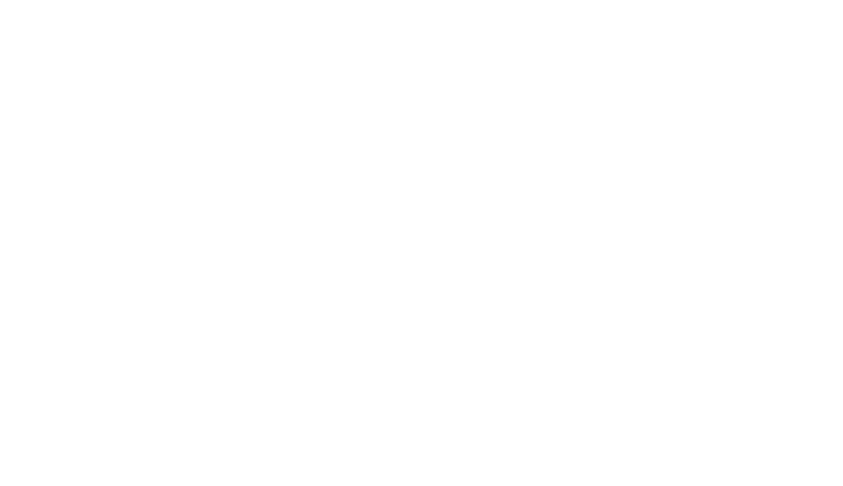
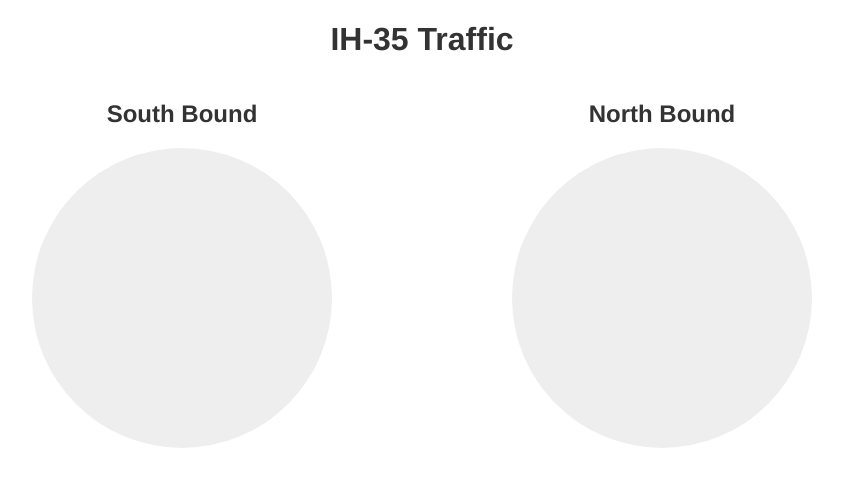
Before and after one commit to una/Austin-Traffic-Bite, a plain HTML site: page index.html in a window 1280 px wide. Shown: the whole page, without its empty margins (218-1061 px from the left). Drawn offline with Linux system fonts and the light colour scheme; some packages are replaced by stand-ins of ours.

Commit message:
removing g map and adding first design

```diff
--- a/index.html
+++ b/index.html
@@ -4,28 +4,72 @@
     <meta name="viewport" content="initial-scale=1.0, user-scalable=no" />
     <style type="text/css">
       html { height: 100% }
-      body { height: 100%; margin: 0; padding: 0 }
-      #map-canvas { height: 100% }
+      body {
+      	height: 100%;
+      	margin: 0;
+      	padding: 0;
+      	font-family: 'Helvetica Neue', helvetica, sans-serif;
+		background-color: #FFF;
+		color: #333;
+      }
+
+      .container {
+      	position: relative;
+      	margin: 0 auto;
+      	max-width: 960px;
+      	height: 100%;
+      	width: 100%;
+      }
+
+      .center {
+      	text-align: center;
+      }
+
+      .circle {
+      	height: 300px;
+      	width: 300px;
+      	border-radius: 50%;
+      	background-color: #EEE;
+      	margin: 0 auto;
+      }
+
+      .row {
+      	position: relative;
+      	width: 100%;
+      }
+
+      .col-1-2 {
+      	float: left;
+      	width: 49.999%
+      }
+
     </style>
     <script type="text/javascript"
       src="https://maps.googleapis.com/maps/api/js?key=">
     </script>
-    <script type="text/javascript">
-      function initialize() {
-        var mapOptions = {
-          center: new google.maps.LatLng(30.2500, -97.750),
-          zoom: 13
-        };
-        window.map = new google.maps.Map(document.getElementById("map-canvas"),
-            mapOptions);
-      }
-      google.maps.event.addDomListener(window, 'load', initialize);
-    </script>
+
   </head>
   <body>
-    <div id="map-canvas"/>
+	<div class="container">
+		<h1 class="center">IH-35 Traffic</h1>
+		<div class="row">
+			<div class="col-1-2">
+				<h2 class="center">South Bound</h2>
+				<div class="circle"></div>
+			</div>
+			<div class="col-1-2">
+				<h2 class="center">North Bound</h2>
+				<div class="circle"></div>
+			</div>
+		</div>
+	</div>
 
     <script>
+var colors {
+	"red": "#EF4836",
+	"green": "#68C3A3",
+	"orange": "#FDE3A7"
+}
 var service = new google.maps.DistanceMatrixService();
 function NBIH35 () {
 
```
